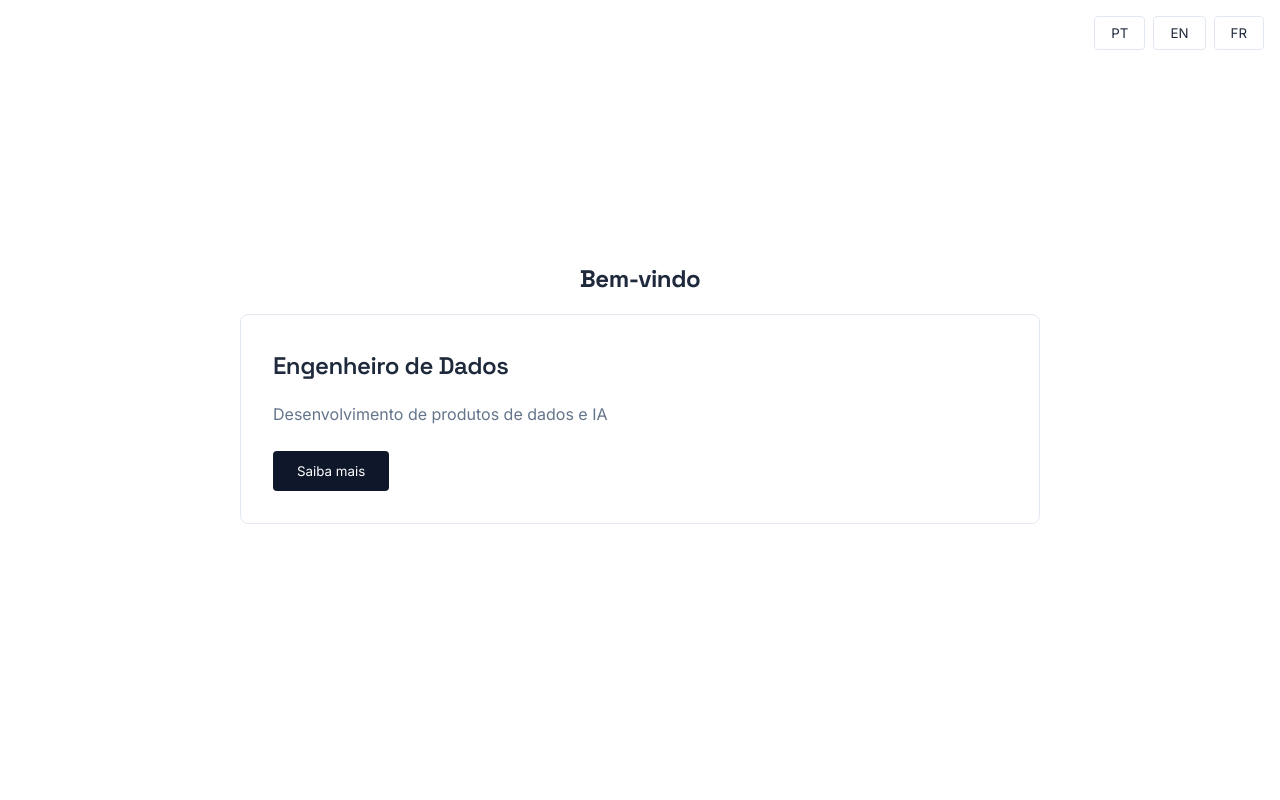
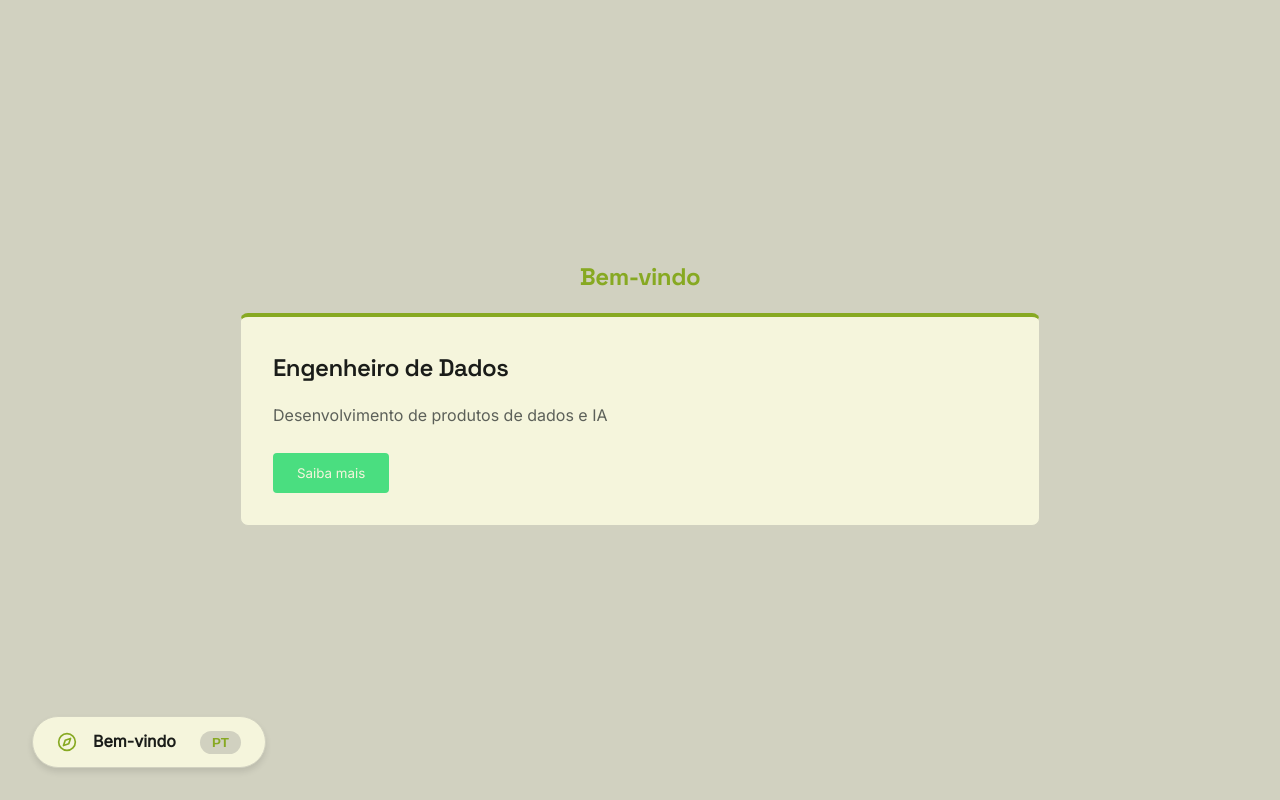
Before and after one commit to meirelesgc/my-showcase, a React (Vite) app: page / in a window 1280 px wide. Built offline with nearby package versions, Linux system fonts and the light colour scheme.

Commit message:
nothing here

```diff
--- a/src/App.css
+++ b/src/App.css
@@ -1,12 +1,12 @@
 @import url('https://fonts.googleapis.com/css2?family=Inter:wght@400&family=Space+Grotesk:wght@600;700&display=swap');
 
 :root {
-    --bg-color: #FFFFFF;
-    --text-primary: #1E293B;
-    --text-secondary: #64748B;
-    --accent-color: #0F172A;
-    --success-color: #10B981;
-    --border-color: #E2E8F0;
+    --bg-color: #F5F5DC;
+    --text-primary: #1A1C19;
+    --text-secondary: #5C6059;
+    --accent-color: #87A922;
+    --success-color: #4ADE80;
+    --border-color: #D1D1C0;
 }
 
 * {
@@ -109,3 +109,35 @@ h6 {
 .indicator {
     color: var(--success-color);
 }
+
+.floating-nav {
+    position: fixed;
+    bottom: 2rem;
+    left: 2rem;
+    display: flex;
+    align-items: center;
+    gap: 1rem;
+    z-index: 10;
+    background-color: var(--bg-color);
+    border: 1px solid var(--border-color);
+    border-radius: 50px;
+    padding: 0.75rem 1.5rem;
+    box-shadow: 0 4px 6px rgba(0, 0, 0, 0.1);
+}
+
+.nav-text {
+    color: var(--text-primary);
+    font-weight: 600;
+}
+
+.lang-toggle-btn {
+    background-color: var(--border-color);
+    color: var(--accent-color);
+    border: none;
+    border-radius: 50px;
+    padding: 0.25rem 0.75rem;
+    cursor: pointer;
+    font-weight: 600;
+    text-transform: uppercase;
+    margin-left: 0.5rem;
+}
--- a/src/App.jsx
+++ b/src/App.jsx
@@ -1,3 +1,4 @@
+import { useState, useEffect } from 'react';
 import { useTranslation } from 'react-i18next';
 import './utils/i18n';
 import './App.css';
@@ -8,19 +9,53 @@ import { Profile } from './sections/Profile';
 import { Contacts } from './sections/Contacts';
 
 function App() {
-    const { i18n } = useTranslation();
+    const { t, i18n } = useTranslation();
+    const [activeSection, setActiveSection] = useState('welcome');
 
-    const changeLanguage = (lng) => {
-        i18n.changeLanguage(lng);
+    useEffect(() => {
+        const observer = new IntersectionObserver(
+            (entries) => {
+                entries.forEach((entry) => {
+                    if (entry.isIntersecting) {
+                        setActiveSection(entry.target.id);
+                    }
+                });
+            },
+            { threshold: 0.5 }
+        );
+
+        const sections = document.querySelectorAll('.section');
+        sections.forEach((section) => observer.observe(section));
+
+        return () => {
+            sections.forEach((section) => observer.unobserve(section));
+        };
+    }, []);
+
+    const toggleLanguage = () => {
+        const langs = ['pt', 'en', 'fr'];
+        let currentIndex = langs.indexOf(i18n.language);
+        if (currentIndex === -1) currentIndex = 0;
+        const nextLang = langs[(currentIndex + 1) % langs.length];
+        i18n.changeLanguage(nextLang);
     };
 
     return (
         <div className="app-container">
-            <header className="language-selector">
-                <button onClick={() => changeLanguage('pt')}>PT</button>
-                <button onClick={() => changeLanguage('en')}>EN</button>
-                <button onClick={() => changeLanguage('fr')}>FR</button>
-            </header>
+            <nav className="floating-nav">
+                <svg width="20" height="20" viewBox="0 0 24 24" fill="none" stroke="var(--accent-color)" strokeWidth="2" strokeLinecap="round" strokeLinejoin="round">
+                    <circle cx="12" cy="12" r="10"></circle>
+                    <polygon points="16.24 7.76 14.12 14.12 7.76 16.24 9.88 9.88 16.24 7.76"></polygon>
+                </svg>
+
+                <span className="nav-text">
+                    {t(activeSection)}
+                </span>
+
+                <button onClick={toggleLanguage} className="lang-toggle-btn">
+                    {i18n.language}
+                </button>
+            </nav>
 
             <Welcome />
             <Works />
--- a/src/sections/Contacts.jsx
+++ b/src/sections/Contacts.jsx
@@ -5,11 +5,11 @@ export function Contacts() {
 
     return (
         <section id="contacts" className="section">
-            <h1>{t('contacts')}</h1>
-            <div className="card">
+            <h1 style={{ color: 'var(--text-secondary)' }}>{t('contacts')}</h1>
+            <div className="card" style={{ borderBottom: '4px solid var(--accent-color)' }}>
                 <h2 className="card-title">{t('contactsMethod')}</h2>
-                <p className="card-text">user@example.com</p>
-                <button className="btn">{t('contactsAction')}</button>
+                <p className="card-text" style={{ color: 'var(--accent-color)', fontWeight: 'bold' }}>user@example.com</p>
+                <button className="btn" style={{ backgroundColor: 'var(--success-color)' }}>{t('contactsAction')}</button>
             </div>
         </section>
     );
--- a/src/sections/Profile.jsx
+++ b/src/sections/Profile.jsx
@@ -4,11 +4,11 @@ export function Profile() {
     const { t } = useTranslation();
 
     return (
-        <section id="profile" className="section">
-            <h1>{t('profile')}</h1>
-            <div className="card">
-                <h2 className="card-title">{t('profileRole')}</h2>
-                <p className="card-text">{t('profileBio')}</p>
+        <section id="profile" className="section" style={{ backgroundColor: 'var(--border-color)' }}>
+            <h1 style={{ color: 'var(--accent-color)' }}>{t('profile')}</h1>
+            <div className="card" style={{ borderRight: '4px solid var(--text-secondary)' }}>
+                <h2 className="card-title" style={{ color: 'var(--success-color)' }}>{t('profileRole')}</h2>
+                <p className="card-text" style={{ color: 'var(--accent-color)' }}>{t('profileBio')}</p>
             </div>
         </section>
     );
--- a/src/sections/Welcome.jsx
+++ b/src/sections/Welcome.jsx
@@ -4,12 +4,12 @@ export function Welcome() {
     const { t } = useTranslation();
 
     return (
-        <section id="welcome" className="section">
-            <h1>{t('welcome')}</h1>
-            <div className="card">
+        <section id="welcome" className="section" style={{ backgroundColor: 'var(--border-color)' }}>
+            <h1 style={{ color: 'var(--accent-color)' }}>{t('welcome')}</h1>
+            <div className="card" style={{ borderTop: '4px solid var(--accent-color)' }}>
                 <h2 className="card-title">{t('welcomeTitle')}</h2>
                 <p className="card-text">{t('welcomeSubtitle')}</p>
-                <button className="btn">{t('welcomeAction')}</button>
+                <button className="btn" style={{ backgroundColor: 'var(--success-color)' }}>{t('welcomeAction')}</button>
             </div>
         </section>
     );
--- a/src/sections/Works.jsx
+++ b/src/sections/Works.jsx
@@ -5,11 +5,11 @@ export function Works() {
 
     return (
         <section id="works" className="section">
-            <h1>{t('works')}</h1>
-            <div className="card">
-                <h2 className="card-title">{t('worksProjectName')}</h2>
+            <h1 style={{ color: 'var(--text-secondary)' }}>{t('works')}</h1>
+            <div className="card" style={{ borderLeft: '4px solid var(--success-color)' }}>
+                <h2 className="card-title" style={{ color: 'var(--accent-color)' }}>{t('worksProjectName')}</h2>
                 <p className="card-text">{t('worksProjectDesc')}</p>
-                <span className="indicator">{t('worksProjectStatus')}</span>
+                <span className="indicator" style={{ backgroundColor: 'var(--border-color)', padding: '0.25rem 0.5rem', borderRadius: '4px' }}>{t('worksProjectStatus')}</span>
             </div>
         </section>
     );
```
